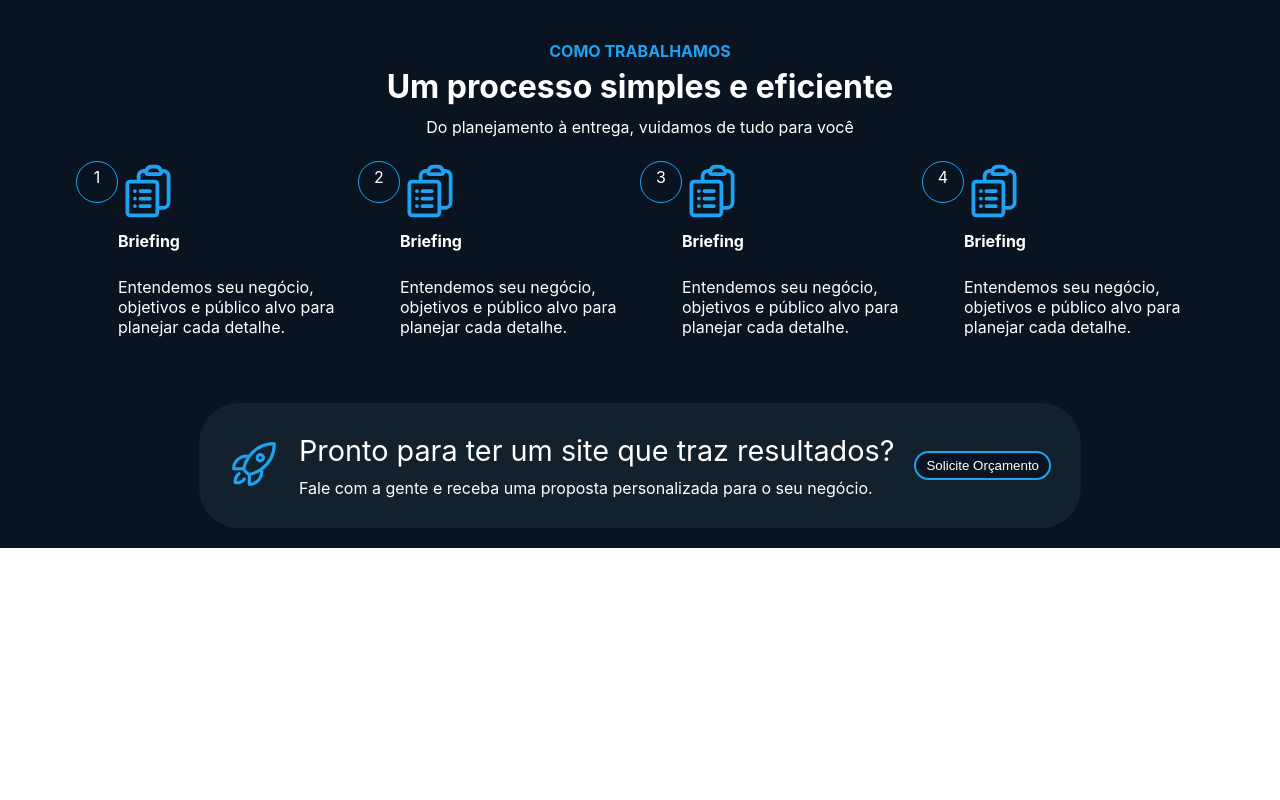
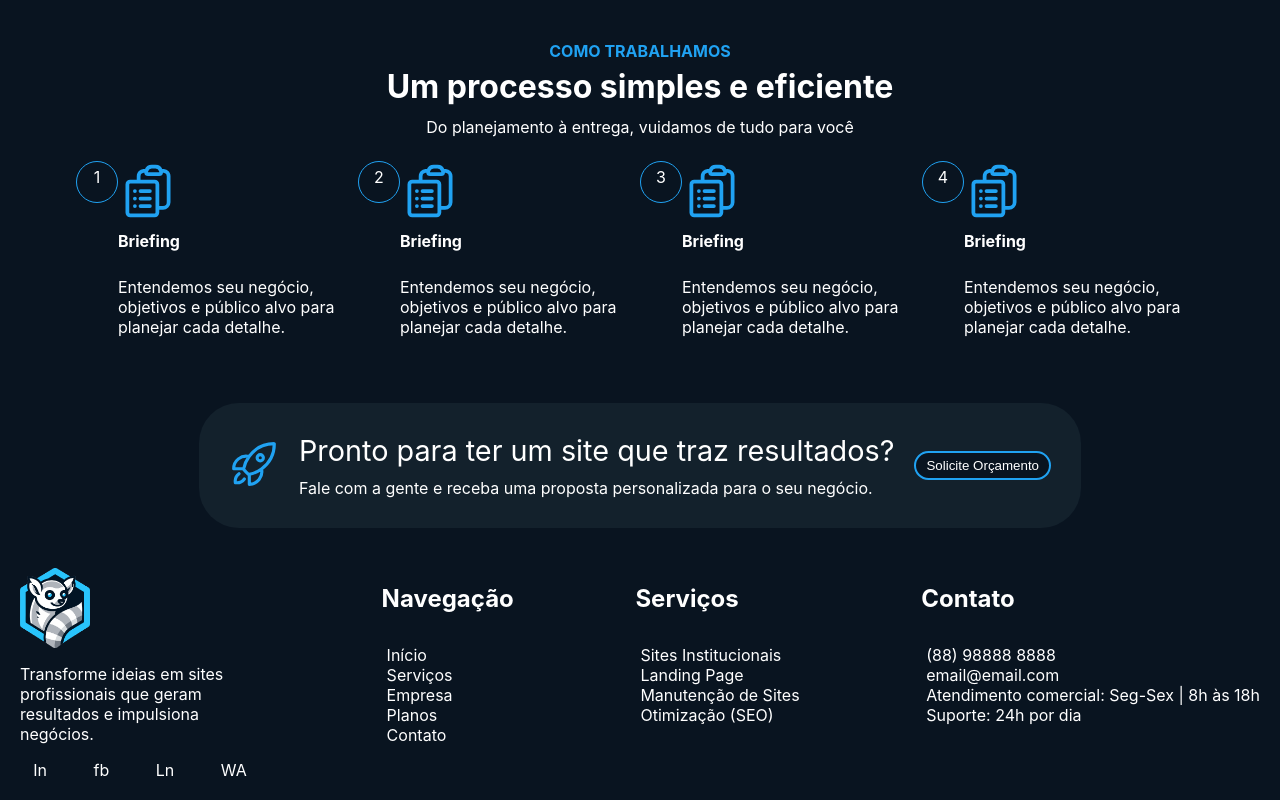
Before and after one commit to WerbystonLemos/lemores, a React (Create React App) app: page / in a window 1280 px wide. Shown: the part 843-1643 px from the top of the page. Before the commit the page ends 1391 px from the top, so only its background shows below. Built offline with nearby package versions, Linux system fonts and the light colour scheme.

Commit message:
[Feature] criação do footer

```diff
--- a/src/App.css
+++ b/src/App.css
@@ -16,6 +16,7 @@
     padding: 5px 10px;
     border-radius: 50px;
     outline: none;
+    cursor: pointer;
 }
 
 :root
--- a/src/App.js
+++ b/src/App.js
@@ -4,6 +4,7 @@ import Banner from './parts/Banner'
 import Calling from './parts/Calling'
 import Processing from './parts/Processings';
 import Ready from './parts/Ready';
+import Footer from './parts/Footer';
 
 function App() {
   return (
@@ -13,6 +14,7 @@ function App() {
       <Calling />
       <Processing />
       <Ready />
+      <Footer />
     </div>
   );
 }
--- /dev/null
+++ b/src/assets/css/footer.css
@@ -0,0 +1,49 @@
+.containerFooter, .footerItem, .footerItemRS
+{
+    display: flex;
+    align-items: center;
+    justify-content: center;
+}
+.containerFooter
+{
+    padding: 20px;
+    justify-content: space-between;
+    align-items: start;
+}
+.footerItem
+{
+    align-items: start;
+    /* gap: 30px; */
+    flex-direction: column;
+}
+.footerItem img
+{
+    width: 70px;
+}
+.footerItem p
+{
+    color: var(--white);
+    width: 15rem;
+}
+.footerItemRS
+{
+    color: var(--white);
+    width: 100%;
+    gap: 20px;
+    justify-content: space-around;
+}
+.footerItem h1
+{
+    color: var(--white);
+    font-size: 1.5em;
+}
+.footerItem ul
+{
+    color: var(--white);
+    text-decoration: none;
+    list-style-type: none;
+}
+.footerItem ul li
+{
+    margin-left: -35px;
+}
--- /dev/null
+++ b/src/parts/Footer.jsx
@@ -0,0 +1,55 @@
+import './../assets/css/footer.css'
+import logomarca from '../assets/images/logomarca.png'
+
+export default function Footer()
+{
+    return(
+        <div className="containerFooter">
+
+            <div className="footerItem">
+                <img src={logomarca} alt="Lemores" />
+                <p>
+                    Transforme ideias em sites profissionais que geram resultados e impulsiona negócios.
+                </p>
+                <div className="footerItemRS">
+                    <span>In</span>
+                    <span>fb</span>
+                    <span>Ln</span>
+                    <span>WA</span>
+                </div>
+            </div>
+
+            <div className="footerItem">
+                <h1>Navegação</h1>
+                <ul>
+                    <li>Início</li>
+                    <li>Serviços</li>
+                    <li>Empresa</li>
+                    <li>Planos</li>
+                    <li>Contato</li>
+                </ul>
+            </div>
+
+            <div className="footerItem">
+                <h1>Serviços</h1>
+                <ul>
+                    <li>Sites Institucionais</li>
+                    <li>Landing Page</li>
+                    <li>Manutenção de Sites</li>
+                    <li>Otimização (SEO)</li>
+                </ul>
+            </div>
+
+            <div className="footerItem">
+                <h1>Contato</h1>
+                <ul>
+                    <li>(88) 98888 8888</li>
+                    <li>email@email.com</li>
+                    <li>Atendimento comercial: Seg-Sex | 8h às 18h</li>
+                    <li>Suporte: 24h por dia</li>
+                </ul>
+            </div>
+
+        </div>
+    )
+}
```
Also changed, not shown: src/parts/Footer.js (deleted), src/parts/Qualitys.js (deleted).
